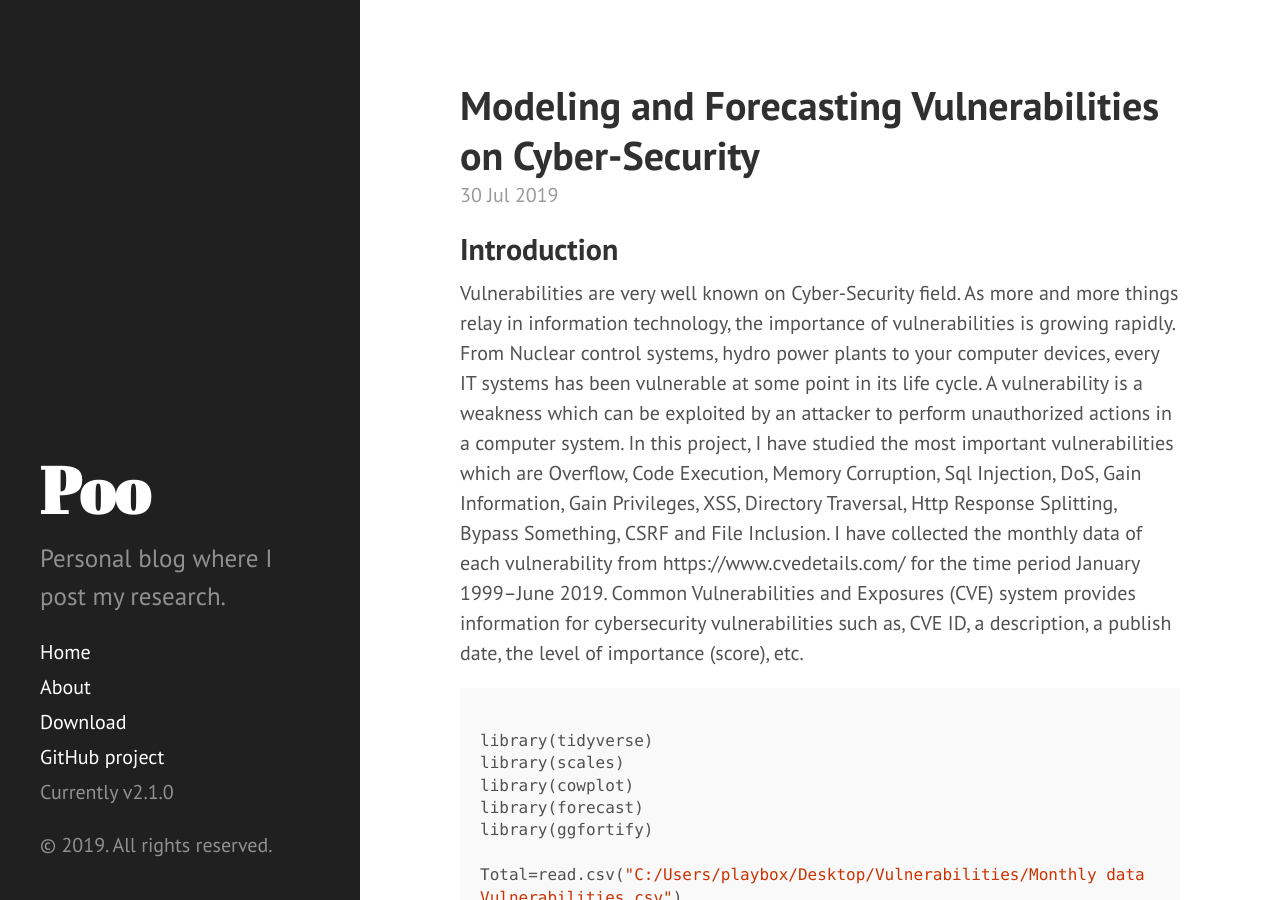
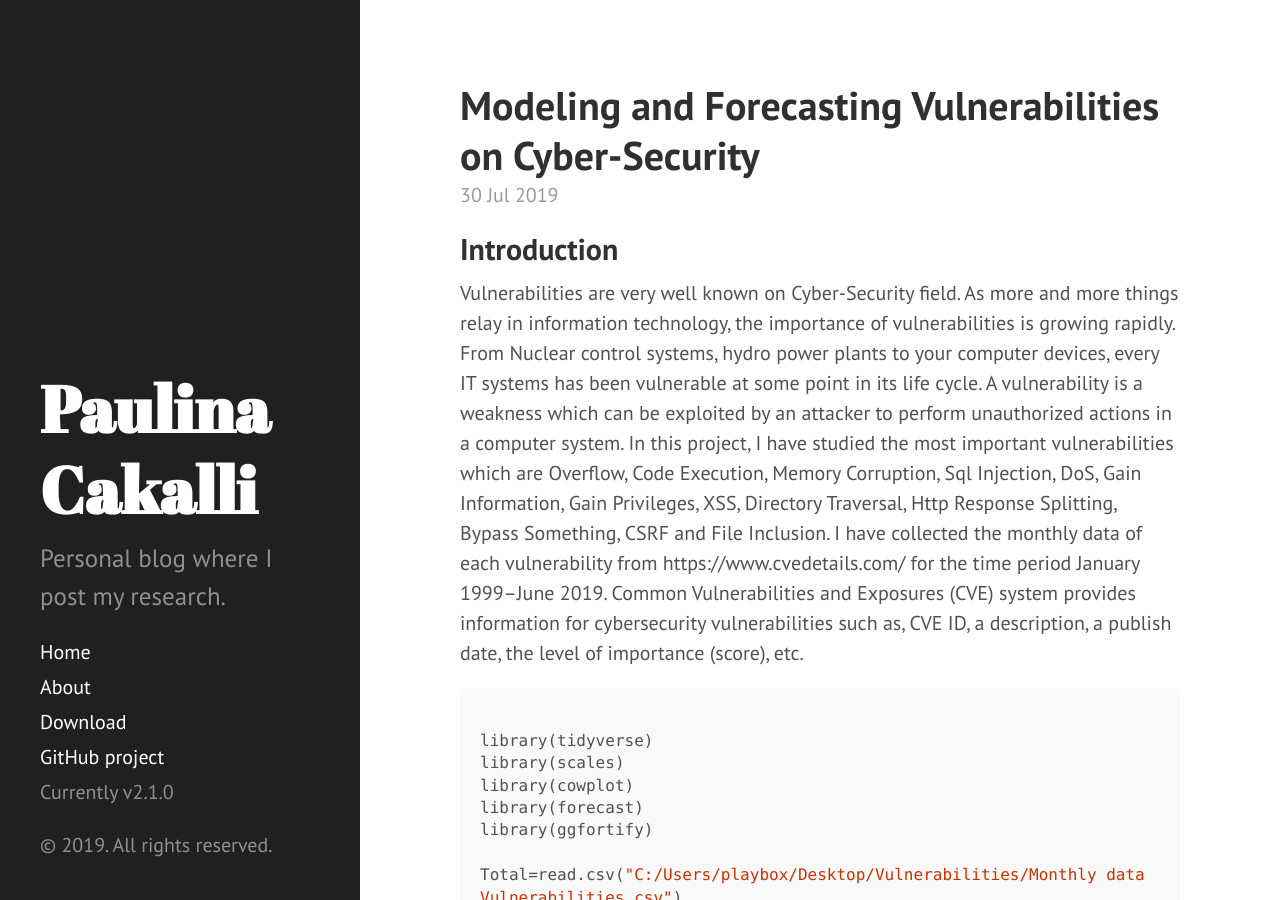
Before and after one commit to PaulinaCakalli/paulinacakalli.github.io, a Jekyll site: the page built from index.html, in a window 1280 px wide and 900 px high. Built offline with Jekyll 4.4.1, drawn with Linux system fonts in a browser that asks for light colours; Markdown is read by kramdown in place of the engine named in the settings; the list of posts is cut into pages by our own code.

Commit message:
Update _config.yml

```diff
--- a/_config.yml
+++ b/_config.yml
@@ -7,7 +7,7 @@ permalink:        pretty
 
 
 # Setup
-title:            Poo
+title:            Paulina Cakalli
 tagline:          'Data Scientist'
 description:      'Personal blog where I post my research.'
 url:              http://paulinacakalli.github.io/
```
